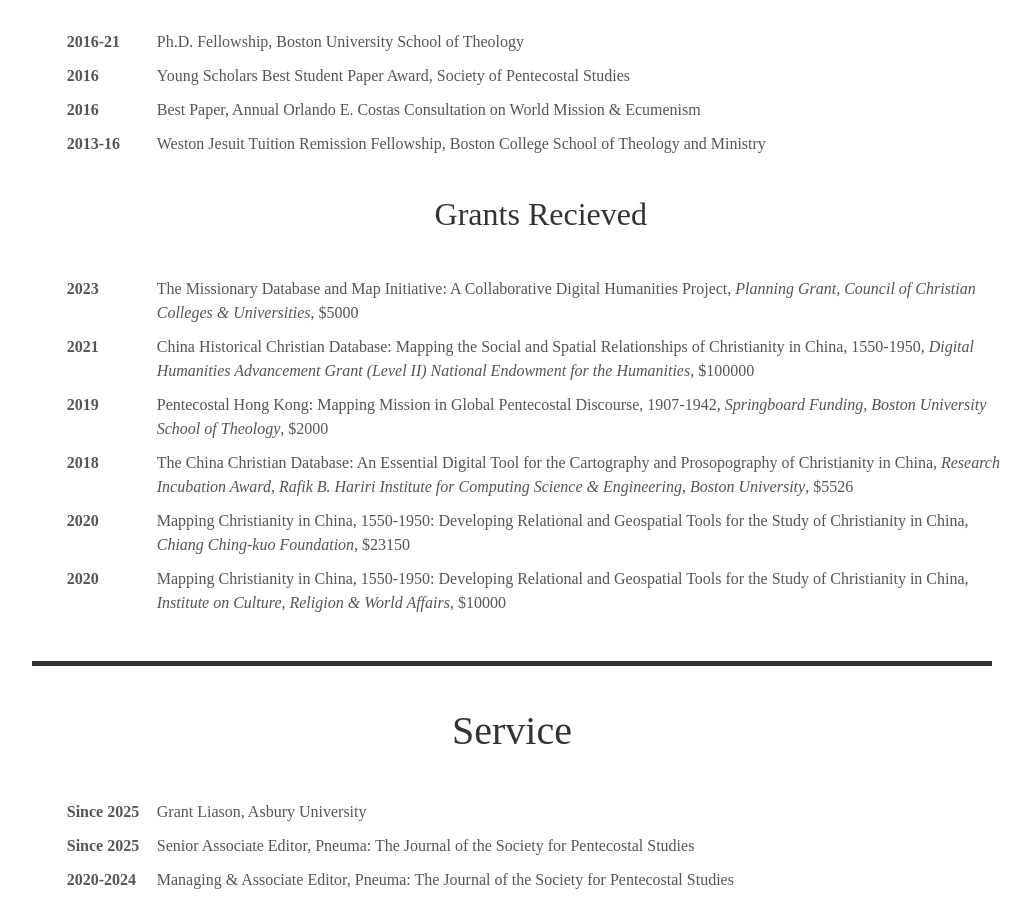
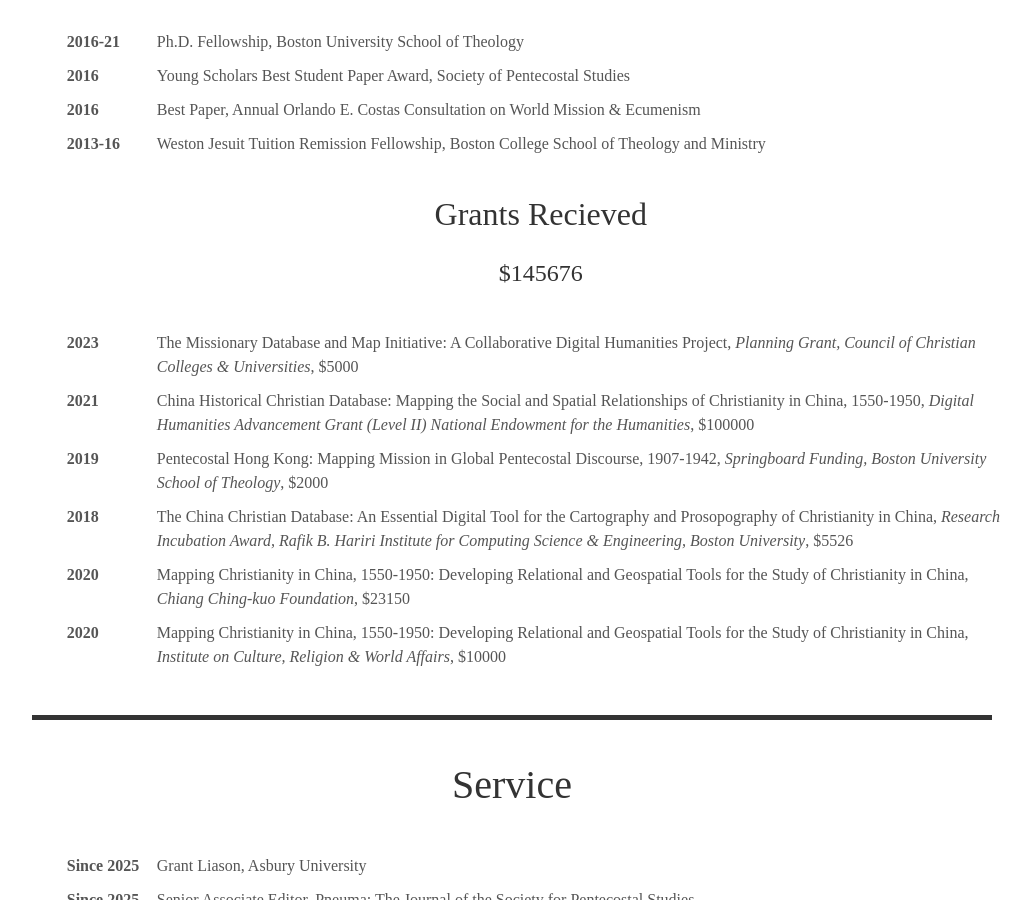
Before and after one commit to alex-mayfield/alex-mayfield.github.io, a Jekyll site: the page built from index.html, in a window 1280 px wide and 900 px high, scrolled down 7122 px. Shown: the whole window, without its empty margins (128-1159 px from the left). Built offline with Jekyll 4.4.1, drawn with Linux system fonts in a browser that asks for light colours; some web fonts are replaced.

Commit message:
sum grants

```diff
--- a/_data/grants-applied.yml
+++ /dev/null
@@ -1,5 +0,0 @@
-list:
-  - title: "Coming Soon"
-    grantee: "Coming Soon"
-    year: 2025
-    amount: 400
--- a/_includes/about.html
+++ b/_includes/about.html
@@ -210,9 +210,16 @@
     {% endfor %}
         </thead></table>
 
+        <h2>Grants Recieved</h2>
+        <h3>
+          {% assign total_sum = 0 %}
+          {% for item in site.data.grants-awarded.list %}
+            {% assign total_sum = total_sum | plus: item.amount %}
+          {% endfor %}
+          ${{total_sum}}
+        </h3>
     {% for item in site.data.grants-awarded.list %}
       {% if forloop.first %}
-        <h2>Grants Recieved</h2>
         <table class="publication"><thead>
           <tr><td><b>{{item.year}}</b></td><td>{{item.title}}, <i>{{item.grantee}}</i>, ${{item.amount}}</td></tr>
       {% else %}
```
